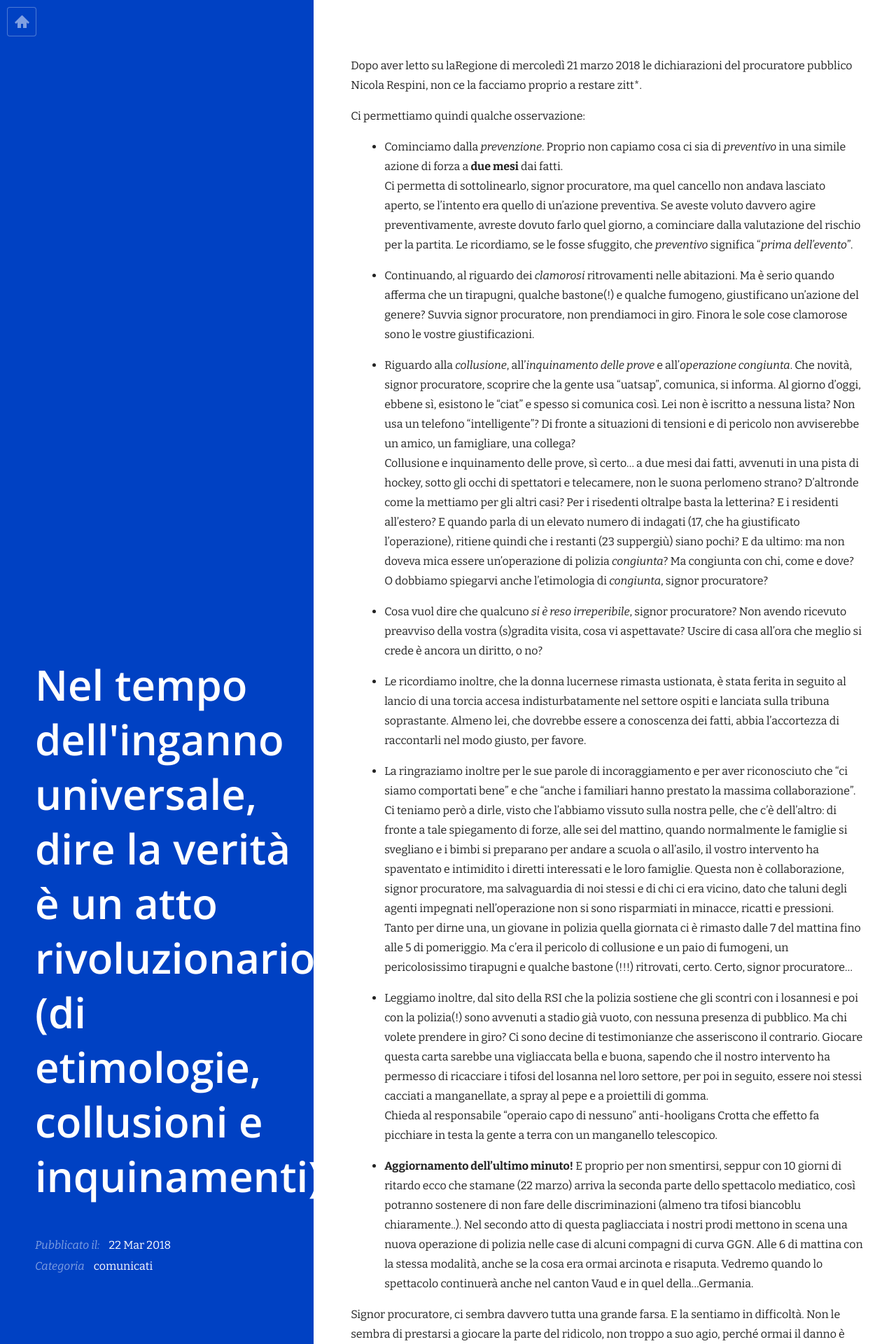
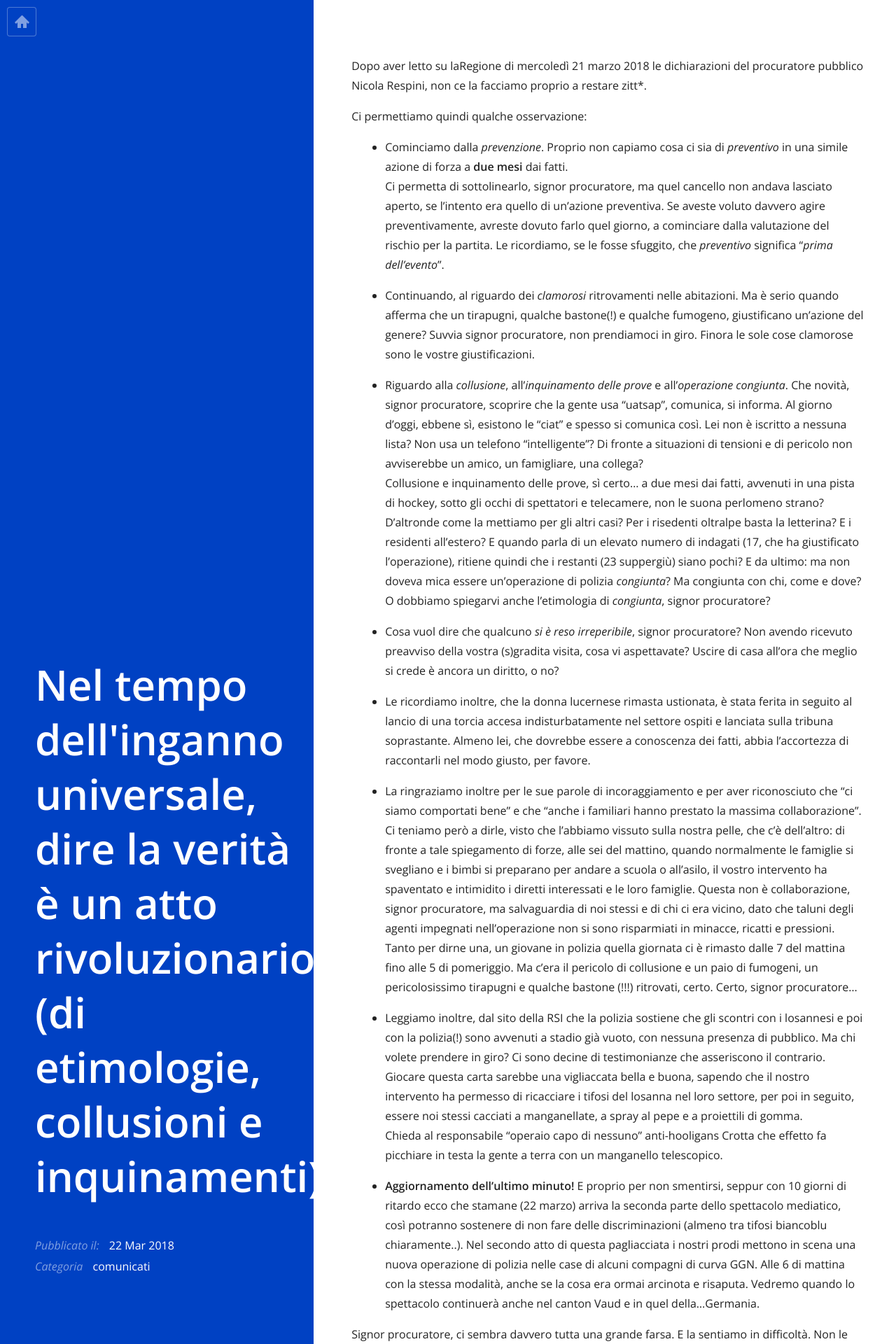
Before and after one commit to cyberl3o/cyberl3o.github.io, a Jekyll site: the page built from _posts/2018-03-22-etimologie-collusioni-e-inquinamenti.md, in a window 1280 px wide. Shown: the top 1920 px of the page at 70% size. Built offline with Jekyll 4.4.1, drawn with Linux system fonts in a browser that asks for light colours; nearby versions of some CDN libraries; some of the changed text lies outside the part shown.

Commit message:
Review article and css

```diff
--- a/_posts/2018-03-22-etimologie-collusioni-e-inquinamenti.md
+++ b/_posts/2018-03-22-etimologie-collusioni-e-inquinamenti.md
@@ -108,11 +108,11 @@ pigliare? E allora al posto di tacere, ritenete più credibile rilanciare
 (*imbaraz tremend imbaraz*), cercando una volta in più di
 manipolare/distorcere quello che è stato il corso degli eventi. Il
 signor Gobbi, dal canto suo, dopo quasi una settimana di sproloqui, è
-riuscito  finalmente è a zittirsi (Ah già, che scemi ! Che non è mica
-lui che ha diretto il tutto… Ma fino ad ora, quindi parlava a
-sproposito?). E chiaramente, ma anche qua di dubbi non ne abbiamo mai
-avuti, la stampa ci abbocca e scrive, scrive, scrive, … ma per ora le
-domande davvero scomode nessuno le pone.
+riuscito  finalmente a zittirsi (Ah già, che scemi! Che non è mica lui
+che ha diretto il tutto… Ma fino ad ora, quindi parlava a sproposito?).
+E chiaramente, ma anche qua di dubbi non ne abbiamo mai avuti, la stampa
+ci abbocca e scrive, scrive, scrive,… ma per ora le domande davvero
+scomode nessuno le pone.
 
 Grazie per l’attenzione e scusate un’altra volta se ci permettiamo di
 intervenire e di ribadire le nostre ragioni. Sappiamo bene che lassù ci
--- a/css/main.css
+++ b/css/main.css
@@ -13,7 +13,7 @@ body {
 
 body {
   overflow-x: hidden;
-  font-family: 'Bitter', serif;
+  font-family: 'Open Sans', sans-serif;
   font-size: 16px;
   line-height: 28px;
   color: #222;
```
